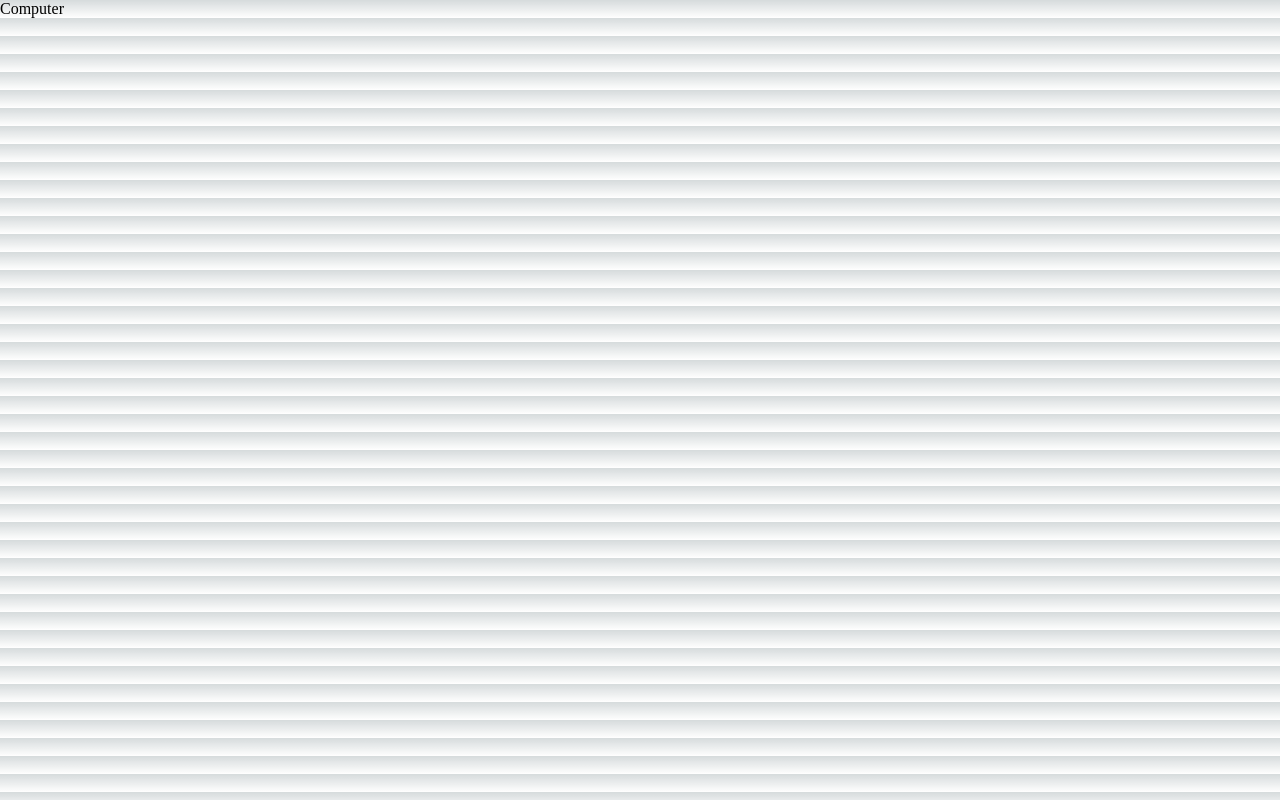
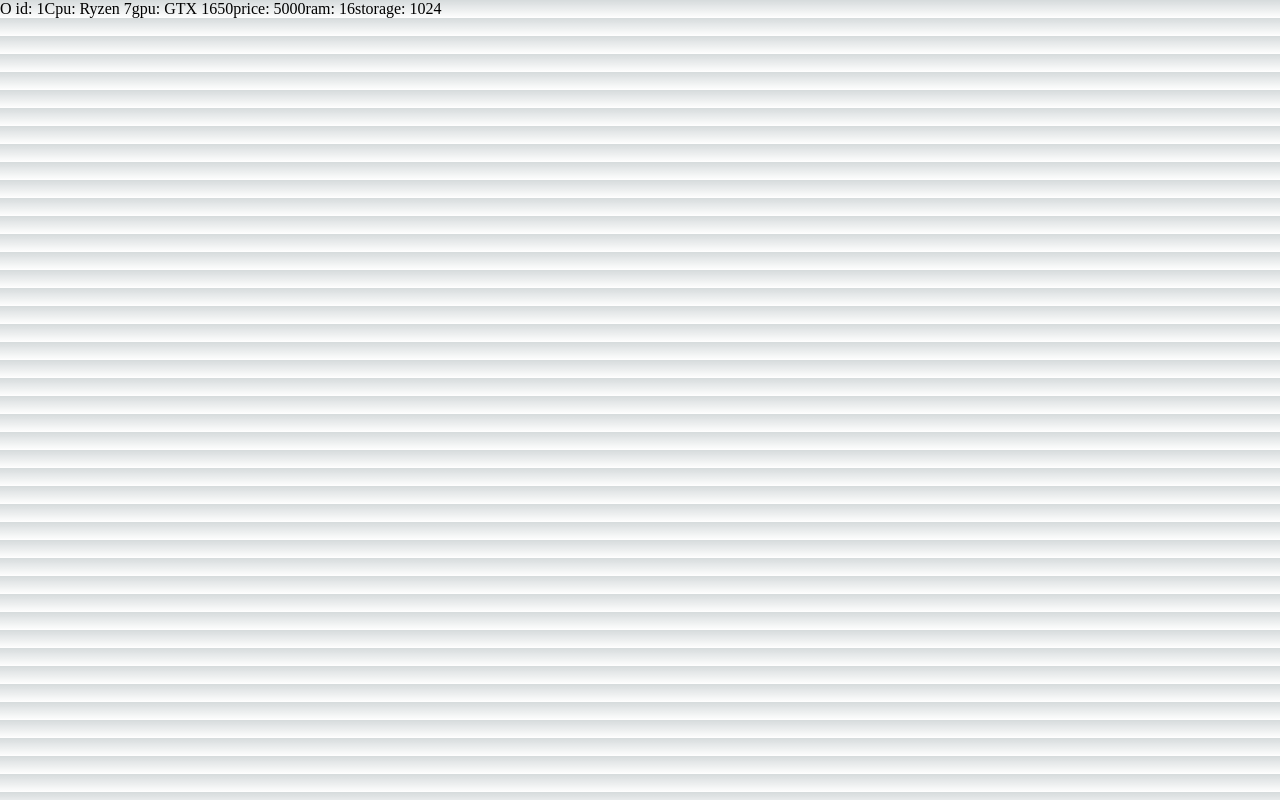
Before and after one commit to MatheusVict/NextJs-with-TypeScript, a Next.js app: page /computers/1 in a window 1280 px wide. Built offline with nearby package versions, Linux system fonts and the light colour scheme.

Commit message:
getStaticPaths with dynamic data

```diff
--- a/pages/computers/[id].tsx
+++ b/pages/computers/[id].tsx
@@ -1,11 +1,49 @@
-import { fakeComputer } from '@/services/fakeData';
+import { Tcomputer, fakeComputer } from '@/services/fakeData';
 import { GetStaticPaths, GetStaticProps } from 'next';
 import React from 'react'
 
-const Computer = () => {
+interface ComputerProps {
+  data: Tcomputer;
+}
+
+const Computer: React.FC<ComputerProps> = ({data}) => {
+  // O nome do props tem q ser o msm do getStaticProps
   return (
-    <div>Computer</div>
+    <div>
+      <span>O id: {data.id}</span>
+      <span>Cpu: {data.cpu}</span>
+      <span>gpu: {data.gpu}</span>
+      <span>price: {data.price}</span>
+      <span>ram: {data.ram}</span>
+      <span>storage: {data.storage}</span>
+    </div>
   );
 };
 
 export default Computer;
+
+export const getStaticProps: GetStaticProps = ({params}) => {
+ const id = params?.id;
+
+ const selectComputer = fakeComputer.filter((pc) => pc.id.toString() == id)[0]
+
+
+ return {
+  props: {
+    data: selectComputer
+  }
+ }
+};
+
+export const getStaticPaths: GetStaticPaths = async () => {
+  const computers = fakeComputer;
+
+  const paths = computers.map((computer) => ({
+    params: {id: computer.id.toString()} // o parametro precisa ser string
+  }));
+  console.log(paths);
+
+  // Caminhos que não existem renderiza um 404
+  // Retorna as paths e o fallback
+  return {paths, fallback: false }
+}
```
